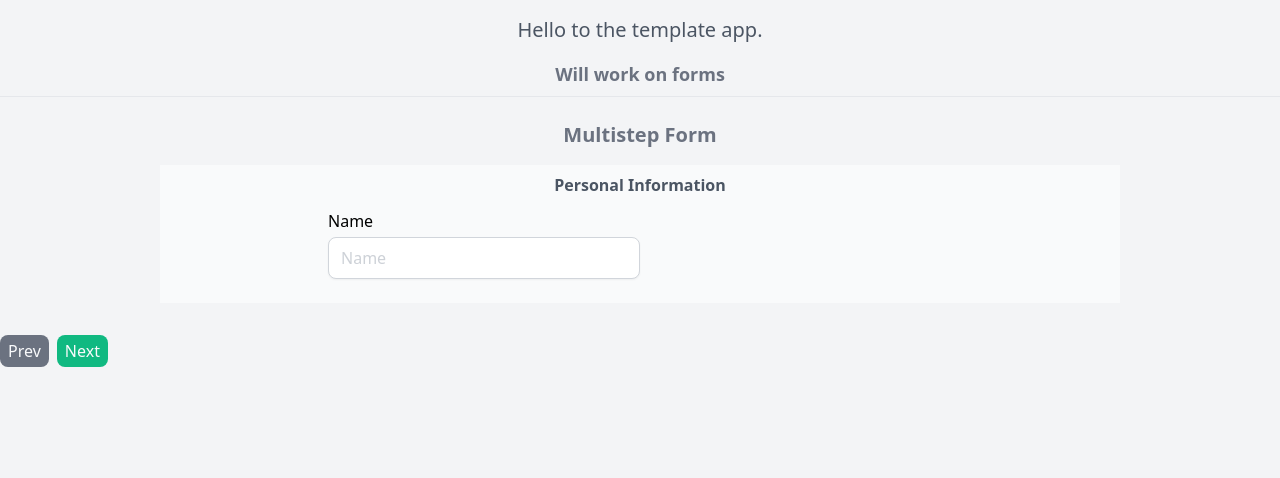
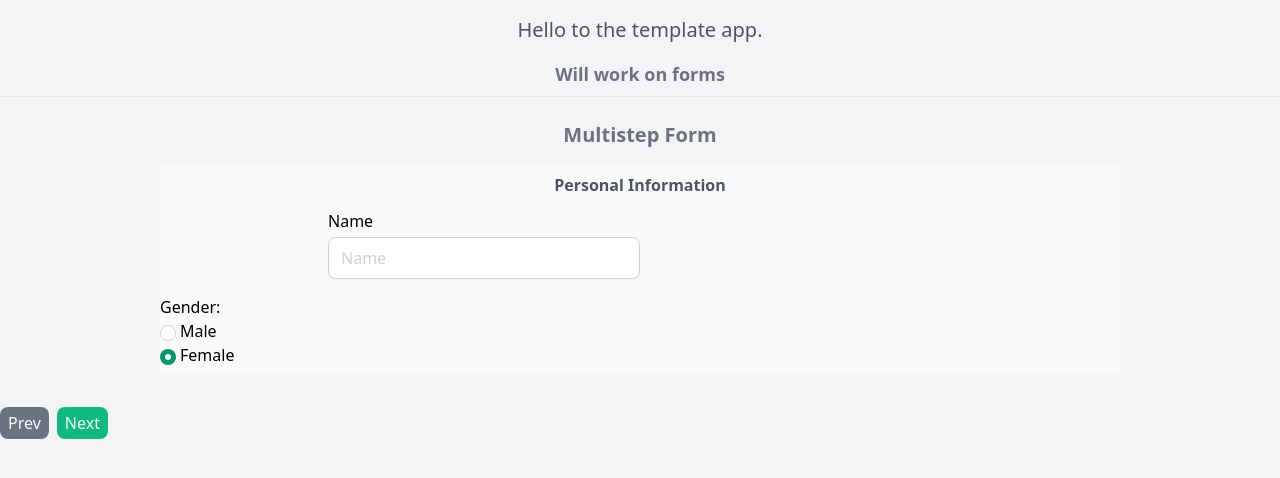
Before and after one commit to mnazarani/vue-form-components, a Vue app: page /multistep in a window 1280 px wide. Shown: the top 478 px of the page. Built offline with nearby package versions, Linux system fonts and the light colour scheme.

Commit message:
add radiogroup to personal component to test the 2 way binding using v-model

```diff
--- a/src/components/multistep/Personal.vue
+++ b/src/components/multistep/Personal.vue
@@ -15,7 +15,16 @@
             :error="nameError ? nameErrorMsg : null"
         />
     </div>
-
+    <div>
+        <h3>Gender:</h3>
+          <BaseRadioGroup
+            v-model="gender"
+            name="gender"
+            :options="genderOptions"
+            vertical
+          />
+     </div>
+        {{ gender }}
   </div>
 </template>
 
@@ -37,6 +46,20 @@ export default {
             }
         })
 
+        const gender = computed({
+            get () {
+                return store.state.form.personal.gender
+            },
+            set (value) {
+                store.commit('UPDATE_GENDER', value)
+            }
+        })
+
+        const genderOptions = [
+        { label: 'Male', value: 1},
+        { label: 'Female', value: 0}
+      ]
+
         const nameError = computed(() => {
             return store.state.validation.validationObj.name.error
         })
@@ -53,10 +76,14 @@ export default {
             store.dispatch('handleFocus', e)
         }
 
+        console.log('In Personal and her is the gender property: ', gender)
+
         return {
             handleBlur,
             handleFocus,
             name,
+            gender,
+            genderOptions,
             nameError,
             nameErrorMsg
         }
--- a/src/components/multistep/Skills.vue
+++ b/src/components/multistep/Skills.vue
@@ -25,7 +25,7 @@
         <input type="checkbox" v-model="skills" value="quickbooks" id="qkb">
         <label for="qkb">Quickbooks</label>
     </div>
-
+        {{ skills }}
   </div>
 </template>
 
--- a/src/store/index.js
+++ b/src/store/index.js
@@ -15,7 +15,7 @@ const state = {
     currentComponentIndex: 0,
     // form data
     form: {
-        personal: {name: ''},
+        personal: {name: '', gender: ''},
         contact: {email: ''},
         work: {work: ''},
         skills: {
@@ -39,6 +39,9 @@ const mutations = {
     },
     UPDATE_NAME (state, name) {
         state.form.personal.name = name
+    },
+    UPDATE_GENDER (state, gender) {
+        state.form.personal.gender = gender
     },
     UPDATE_EMAIL (state, email) {
         state.form.contact.email = email
```
